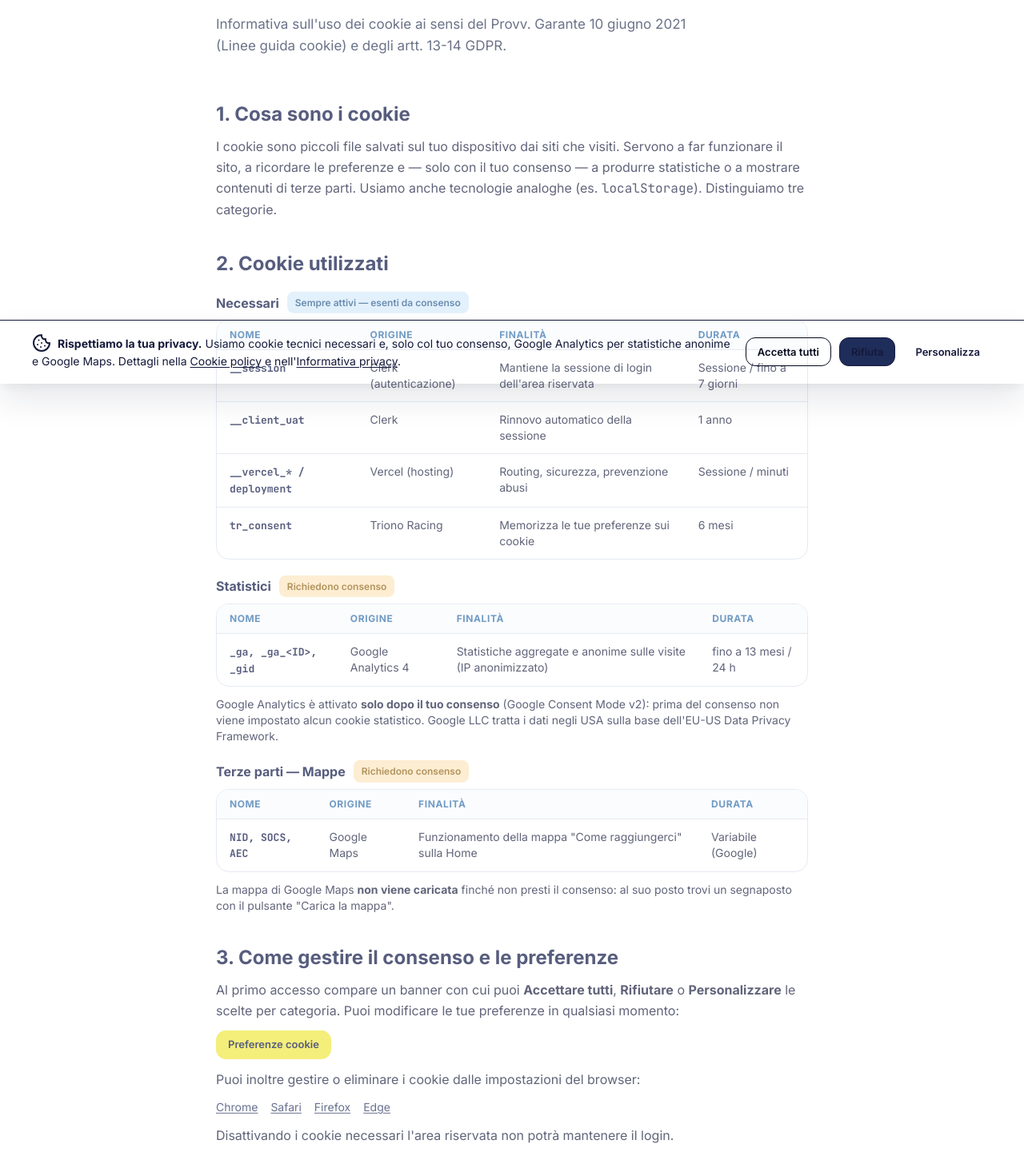
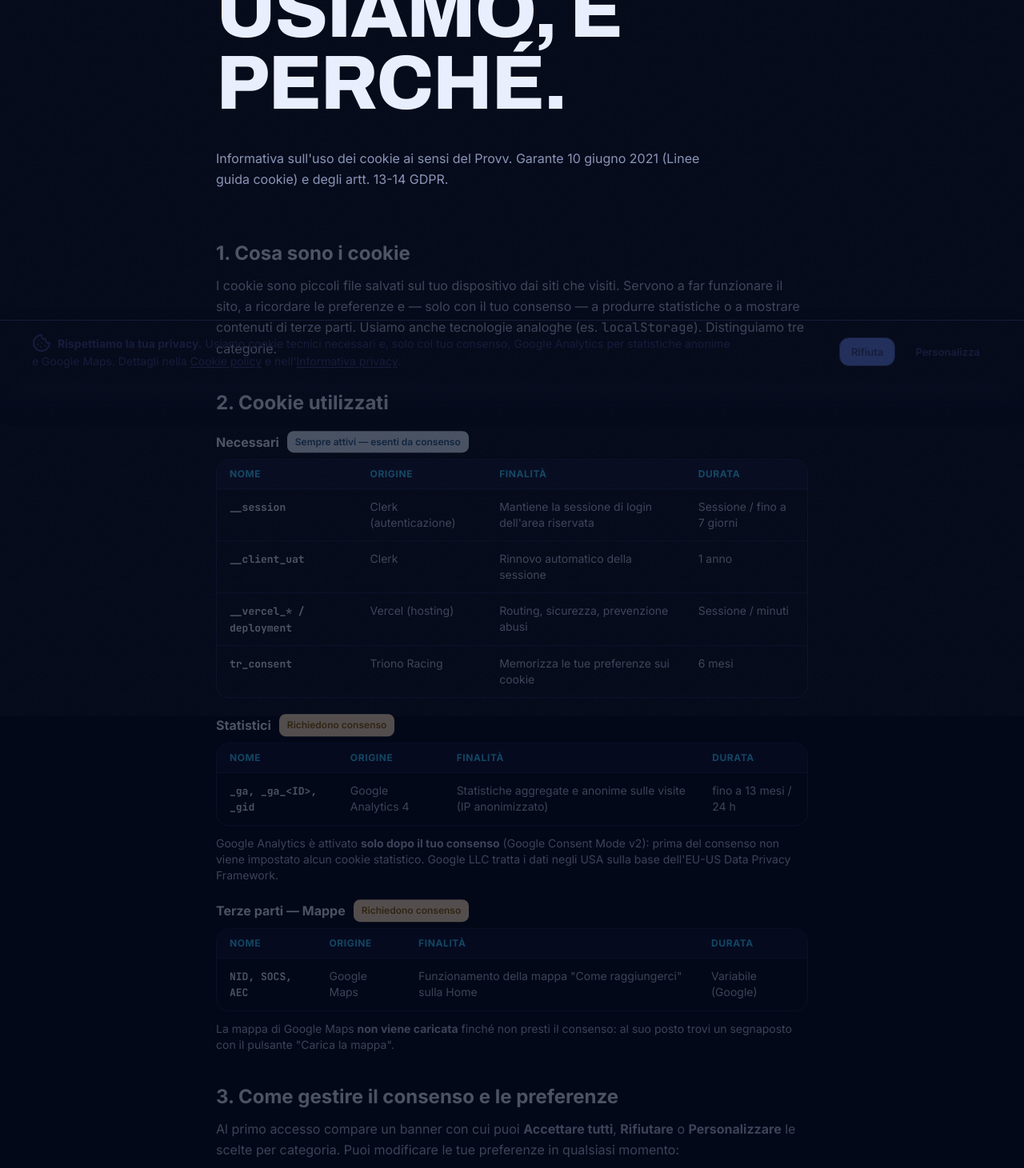
Before and after one commit to lucamorettig-coder/trionoracing-next, a Next.js app: page /cookie in a window 1280 px wide. Shown: the part 320-1781 px from the top of the page at 80% size. Built offline with nearby package versions, Linux system fonts and the light colour scheme; no server answers.

Commit message:
feat(EVO-044): restyle pagina Cookie policy in APEX
Livrea racing neutra, usa ApexLegalSection/ApexLegalTable per le 3
tabelle cookie. Contenuto invariato. CookiePreferencesButton ridisegnato
su token accent-2.

```diff
--- a/src/app/(public)/cookie/page.tsx
+++ b/src/app/(public)/cookie/page.tsx
@@ -1,6 +1,13 @@
 import type { Metadata } from "next";
 import Link from "next/link";
-import { SectionHeader } from "@/components/ui/section-header";
+import { SectionHead } from "@/components/apex/SectionHead";
+import { Grain } from "@/components/apex/Grain";
+import {
+  ApexLegalTableWrapper,
+  ApexLegalTh,
+  ApexLegalTd,
+} from "@/components/apex/legal/ApexLegalTable";
+import { ApexLegalSection } from "@/components/apex/legal/ApexLegalSection";
 import { Badge } from "@/components/ui/badge";
 import { BreadcrumbJsonLd } from "@/components/seo/json-ld";
 import { CookiePreferencesButton } from "@/components/consent/CookiePreferencesButton";
@@ -38,28 +45,28 @@ const TERZE_PARTI: Cookie[] = [
 
 export default function CookiePage() {
   return (
-    <main className="max-w-[820px] mx-auto px-6 lg:px-10 py-20 lg:py-28">
+    <div data-livery="racing" className="bg-stage-bg text-stage-ink">
+      <Grain />
+      <div className="max-w-[820px] mx-auto px-6 lg:px-10 py-20 lg:py-28">
         <BreadcrumbJsonLd items={[{ name: "Cookie", url: "/cookie" }]} />
 
-      <div className="reveal">
-        <SectionHeader
-          eyebrow="Cookie policy"
+        <SectionHead
+          kicker="Cookie policy"
           title="Che cookie usiamo, e perché."
-          subtitle="Informativa sull'uso dei cookie ai sensi del Provv. Garante 10 giugno 2021 (Linee guida cookie) e degli artt. 13-14 GDPR."
+          intro="Informativa sull'uso dei cookie ai sensi del Provv. Garante 10 giugno 2021 (Linee guida cookie) e degli artt. 13-14 GDPR."
         />
-      </div>
 
         <div className="mt-12 space-y-10 reveal reveal-delay-1">
-        <Section title="1. Cosa sono i cookie">
+          <ApexLegalSection title="1. Cosa sono i cookie">
             <p>
               I cookie sono piccoli file salvati sul tuo dispositivo dai siti che visiti. Servono a
               far funzionare il sito, a ricordare le preferenze e — solo con il tuo consenso — a
               produrre statistiche o a mostrare contenuti di terze parti. Usiamo anche tecnologie
               analoghe (es. <code>localStorage</code>). Distinguiamo tre categorie.
             </p>
-        </Section>
+          </ApexLegalSection>
 
-        <Section title="2. Cookie utilizzati">
+          <ApexLegalSection title="2. Cookie utilizzati">
             <CookieGroup
               heading="Necessari"
               badge={<Badge variant="info">Sempre attivi — esenti da consenso</Badge>}
@@ -84,80 +91,72 @@ export default function CookiePage() {
               La mappa di Google Maps <strong>non viene caricata</strong> finché non presti il
               consenso: al suo posto trovi un segnaposto con il pulsante &quot;Carica la mappa&quot;.
             </p>
-        </Section>
+          </ApexLegalSection>
 
-        <Section title="3. Come gestire il consenso e le preferenze">
+          <ApexLegalSection title="3. Come gestire il consenso e le preferenze">
             <p>
               Al primo accesso compare un banner con cui puoi <strong>Accettare tutti</strong>,{" "}
               <strong>Rifiutare</strong> o <strong>Personalizzare</strong> le scelte per categoria.
               Puoi modificare le tue preferenze in qualsiasi momento:
             </p>
             <div className="mt-1">
-            <CookiePreferencesButton className="inline-flex items-center justify-center h-9 px-3.5 text-[13px] font-semibold rounded-[var(--radius-md)] bg-sun-500 text-navy-900 border-[1.5px] border-sun-500 hover:bg-sun-600 hover:border-sun-600 transition-colors focus-visible:outline-none focus-visible:ring-4 focus-visible:ring-navy-700/20" />
+              <CookiePreferencesButton className="inline-flex items-center justify-center h-9 px-3.5 text-[13px] font-semibold rounded-[var(--radius-md)] bg-accent-2 text-[#04091c] border-[1.5px] border-accent-2 hover:bg-accent-2/90 transition-colors focus-visible:outline-none focus-visible:ring-4 focus-visible:ring-accent/20" />
             </div>
             <p className="mt-3">
               Puoi inoltre gestire o eliminare i cookie dalle impostazioni del browser:
             </p>
             <ul className="flex flex-wrap gap-x-4 gap-y-1.5 mt-2 text-sm">
               <li>
-              <a href="https://support.google.com/chrome/answer/95647" target="_blank" rel="noopener noreferrer" className="text-navy-700 underline underline-offset-2">Chrome</a>
+                <a href="https://support.google.com/chrome/answer/95647" target="_blank" rel="noopener noreferrer" className="text-accent underline underline-offset-2">Chrome</a>
               </li>
               <li>
-              <a href="https://support.apple.com/it-it/guide/safari/sfri11471/mac" target="_blank" rel="noopener noreferrer" className="text-navy-700 underline underline-offset-2">Safari</a>
+                <a href="https://support.apple.com/it-it/guide/safari/sfri11471/mac" target="_blank" rel="noopener noreferrer" className="text-accent underline underline-offset-2">Safari</a>
               </li>
               <li>
-              <a href="https://support.mozilla.org/it/kb/Eliminare%20i%20cookie" target="_blank" rel="noopener noreferrer" className="text-navy-700 underline underline-offset-2">Firefox</a>
+                <a href="https://support.mozilla.org/it/kb/Eliminare%20i%20cookie" target="_blank" rel="noopener noreferrer" className="text-accent underline underline-offset-2">Firefox</a>
               </li>
               <li>
-              <a href="https://support.microsoft.com/it-it/topic/eliminare-e-gestire-i-cookie-168dab11-0753-043d-7c16-ede5947fc64d" target="_blank" rel="noopener noreferrer" className="text-navy-700 underline underline-offset-2">Edge</a>
+                <a href="https://support.microsoft.com/it-it/topic/eliminare-e-gestire-i-cookie-168dab11-0753-043d-7c16-ede5947fc64d" target="_blank" rel="noopener noreferrer" className="text-accent underline underline-offset-2">Edge</a>
               </li>
             </ul>
             <p className="mt-3">
               Disattivando i cookie necessari l&apos;area riservata non potrà mantenere il login.
             </p>
-        </Section>
+          </ApexLegalSection>
 
-        <Section title="4. Durata del consenso">
+          <ApexLegalSection title="4. Durata del consenso">
             <p>
               La tua scelta viene ricordata per <strong>6 mesi</strong>; allo scadere, o in caso di
               modifiche rilevanti a questa policy, ti chiederemo nuovamente il consenso. Revocare o
               modificare il consenso non pregiudica la liceità dei trattamenti effettuati prima della
               revoca.
             </p>
-        </Section>
+          </ApexLegalSection>
 
-        <Section title="5. Riferimenti">
+          <ApexLegalSection title="5. Riferimenti">
             <p>
               Per il trattamento dei dati personali vedi l&apos;
-            <Link href="/privacy" className="text-navy-700 underline underline-offset-2">
+              <Link href="/privacy" className="text-accent underline underline-offset-2">
                 Informativa privacy
               </Link>
               . Ultima revisione: <strong>{LAST_REVISION}</strong>.
             </p>
-        </Section>
+          </ApexLegalSection>
         </div>
 
-      <div className="mt-16 pt-8 border-t border-navy-100 flex flex-wrap items-center justify-between gap-4 reveal">
+        <div className="mt-16 pt-8 border-t border-stage-line flex flex-wrap items-center justify-between gap-4 reveal">
           <Badge variant="info">Ultima revisione: {LAST_REVISION}</Badge>
-        <div className="text-sm text-ink-muted flex gap-4">
-          <Link href="/privacy" className="text-navy-700 underline underline-offset-2">
+          <div className="text-sm text-stage-muted flex gap-4">
+            <Link href="/privacy" className="text-accent underline underline-offset-2">
               Informativa privacy
             </Link>
-          <Link href="/condizioni" className="text-navy-700 underline underline-offset-2">
+            <Link href="/condizioni" className="text-accent underline underline-offset-2">
               Condizioni di Servizio
             </Link>
           </div>
         </div>
-    </main>
-  );
-}
-
-function Section({ title, children }: { title: string; children: React.ReactNode }) {
-  return (
-    <section>
-      <h2 className="text-2xl font-bold text-navy-900 leading-tight mb-3">{title}</h2>
-      <div className="text-ink leading-relaxed space-y-3">{children}</div>
-    </section>
+      </div>
+    </div>
   );
 }
 
@@ -173,45 +172,33 @@ function CookieGroup({
   return (
     <div className="mt-5">
       <div className="flex flex-wrap items-center gap-2.5 mb-2">
-        <h3 className="text-base font-bold text-navy-900">{heading}</h3>
+        <h3 className="text-base font-bold text-stage-ink">{heading}</h3>
         {badge}
       </div>
-      <div className="overflow-x-auto rounded-[var(--radius-lg)] border border-navy-100">
+      <ApexLegalTableWrapper>
         <table className="w-full text-sm border-collapse">
           <thead>
-            <tr className="bg-bg-soft text-left">
-              <Th>Nome</Th>
-              <Th>Origine</Th>
-              <Th>Finalità</Th>
-              <Th>Durata</Th>
+            <tr>
+              <ApexLegalTh>Nome</ApexLegalTh>
+              <ApexLegalTh>Origine</ApexLegalTh>
+              <ApexLegalTh>Finalità</ApexLegalTh>
+              <ApexLegalTh>Durata</ApexLegalTh>
             </tr>
           </thead>
           <tbody>
             {cookies.map((c) => (
-              <tr key={c.name} className="border-t border-navy-100 align-top">
-                <Td>
-                  <code className="text-[13px] font-bold text-navy-900">{c.name}</code>
-                </Td>
-                <Td>{c.origin}</Td>
-                <Td>{c.purpose}</Td>
-                <Td>{c.duration}</Td>
+              <tr key={c.name}>
+                <ApexLegalTd>
+                  <code className="text-[13px] font-bold text-stage-ink">{c.name}</code>
+                </ApexLegalTd>
+                <ApexLegalTd>{c.origin}</ApexLegalTd>
+                <ApexLegalTd>{c.purpose}</ApexLegalTd>
+                <ApexLegalTd>{c.duration}</ApexLegalTd>
               </tr>
             ))}
           </tbody>
         </table>
-      </div>
+      </ApexLegalTableWrapper>
     </div>
   );
 }
-
-function Th({ children }: { children: React.ReactNode }) {
-  return (
-    <th className="px-4 py-2.5 text-xs font-bold uppercase tracking-wider text-sky-600">
-      {children}
-    </th>
-  );
-}
-
-function Td({ children }: { children: React.ReactNode }) {
-  return <td className="px-4 py-3">{children}</td>;
-}
```
Lines whose indentation alone changed are shown as unchanged.
